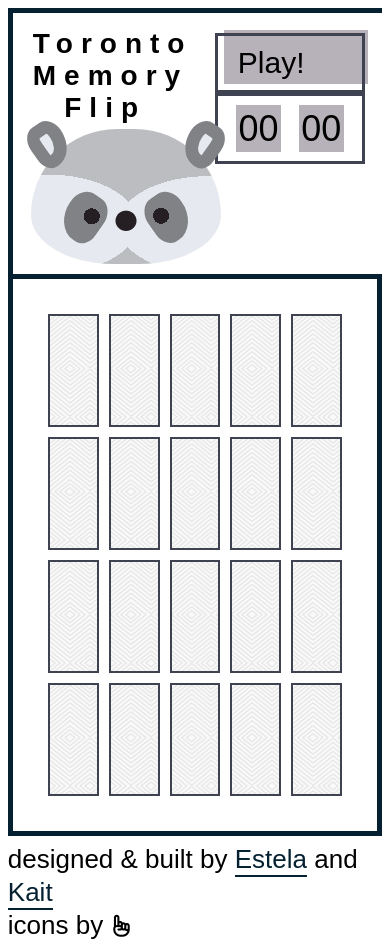
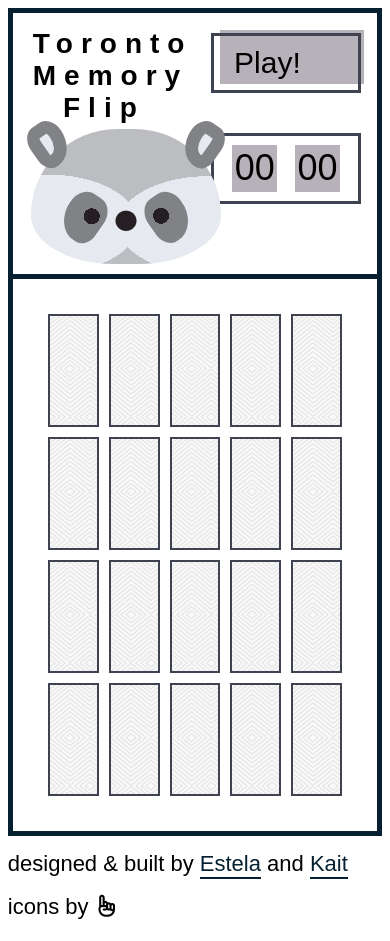
Before and after one commit to ksykes/to-memory-flip, a plain HTML site: page index.html in a window 390 px wide. Drawn offline with nearby package versions, Linux system fonts and the light colour scheme.

Commit message:
fixed some responsive issues

```diff
--- a/styles/styles.scss
+++ b/styles/styles.scss
@@ -296,55 +296,14 @@ footer {
 		width: 100%;
 		display: flex;
 		border: 5px solid #052131;
-		border-right: none;
 		div.asideBottom, div.asideTop {
 			width: 50%;
 		}
 		div.asideBottom {
-			border-top: 5px solid #052131;
 			border-top: none;
-			display: flex;
-			flex-direction: column;
-			justify-content: space-around;
 			height: 100%;
 			.play-btn {
-				display: inline-block;
-				margin-top: 20px;
-				width: 150px;
-				padding: 10px 20px;
-				border: 3px solid #3F4351;
-				background: transparent;
-				position: relative;
-				transform: translate(5px -4px);
-				transition: all 0.3s ease;
-				font-size: 26px;
-				.playText {
-					font-size: 30px;
-				}
-				&:hover {
-					transform: translate(-4px, 4px);
-					cursor: pointer;
-				}
-				&:hover &:before{
-					transform: translate(4px, -4px);
-				}
-				&:before {
-					content: '';
-					display: block;
-					position: absolute;
-					top: 0;
-					left: 0;
-					height: 100%;
-					width: 100%;
-					z-index: -1;
-					background-color: rgba(77, 63, 81, 0.4);
-					transition: all 0.3s ease;
-					transform: translate(6px, -6px);
-				}
-				.minutes, .seconds {
-					width: 250px;
-					height: 200px;
-				}
+				margin-bottom: 40px;
 			}
 			}
 		}
@@ -353,13 +312,14 @@ footer {
 			border: 5px solid #052131;
 			border-top: none;
 		}
-
-}
-
+	.timer {
+		margin-bottom: 0;
+	}
+	}
 }
 
 @media (max-width: 480px) {
 	footer {
-		font-size: 26px;
+		font-size: 22px;
 	}
 }
```
Also changed, not shown: script.js (+0 -7 lines), styles/styles.css.
